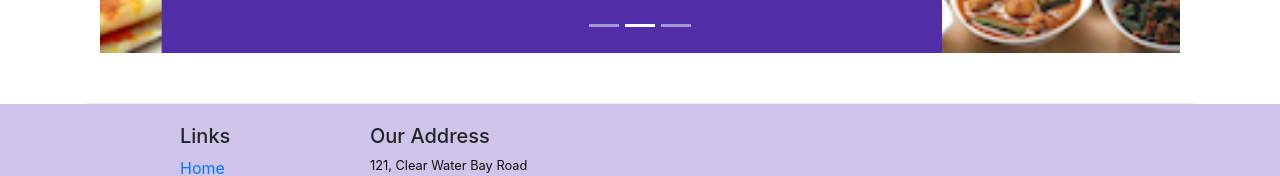
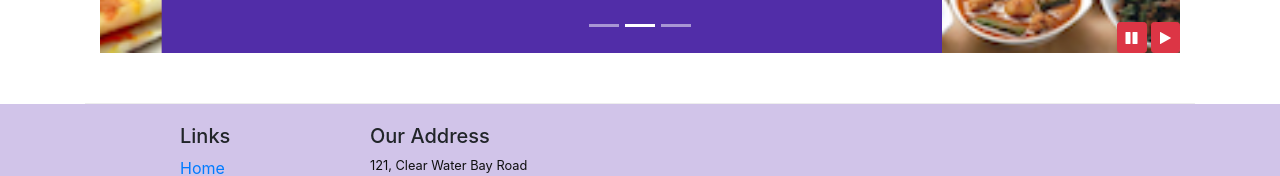
Before and after one commit to Umesh118/bootstrap, a website: page index.html in a window 1280 px wide. Shown: the part 631-807 px from the top of the page. Drawn offline with nearby package versions, Linux system fonts and the light colour scheme.

Commit message:
Bootstrap and JQuery

```diff
--- a/css/styles.css
+++ b/css/styles.css
@@ -59,3 +59,10 @@
   left: 0;
   min-height: 300px;
 }
+
+#carouselButton {
+  right: 0;
+  bottom: 0;
+  position: absolute;
+  z-index: 1;
+}
--- a/index.html
+++ b/index.html
@@ -218,6 +218,14 @@
                     <a href="#mycarousel" role="button" data-slide="next" class="carousel-control-next">
                         <span class="carousel-control-next-icon"></span>
                     </a>
+                    <div class="btn-groups" id="carouselButton">
+                        <button class="btn btn-danger btn-sm" id="carousel-pause">
+                            <span class="fa fa-pause"></span>
+                        </button>
+                        <button class="btn btn-danger btn-sm" id="carousel-play">
+                            <span class="fa fa-play"></span>
+                        </button>
+                    </div>
                 </div>
             </div>
         </div>
@@ -273,6 +281,17 @@
     <script src="node_modules/jquery/dist/jquery.slim.min.js"></script>
     <script src="node_modules/popper.js/dist/umd/popper.min.js"></script>
     <script src="node_modules/bootstrap/dist/js/bootstrap.min.js"></script>
+    <script>
+        $(document).ready(() => {
+            $("#mycarousel").carousel({ interval: 2000 });
+            $("#carousel-pause").click(() => {
+                $("#mycarousel").carousel('pause');
+            });
+            $("#carousel-play").click(() => {
+                $("#mycarousel").carousel('cycle');
+            });
+        })
+    </script>
 </body>
 
 </html>
```
